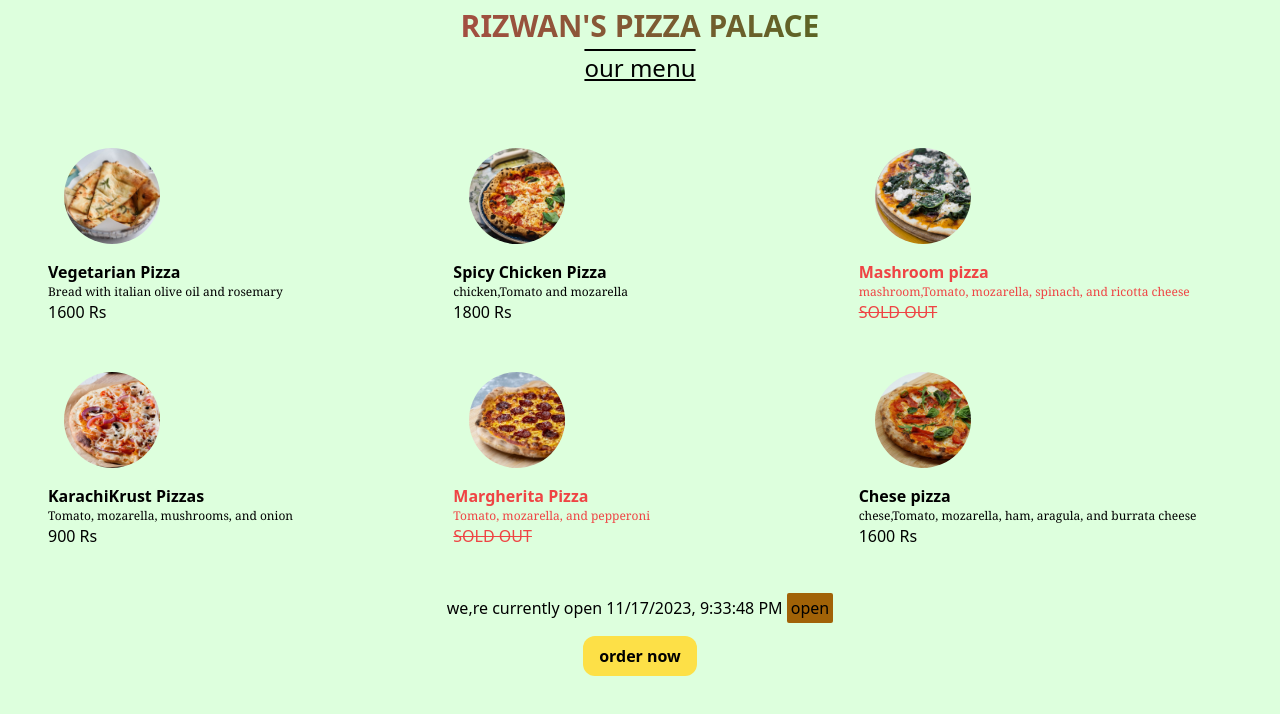
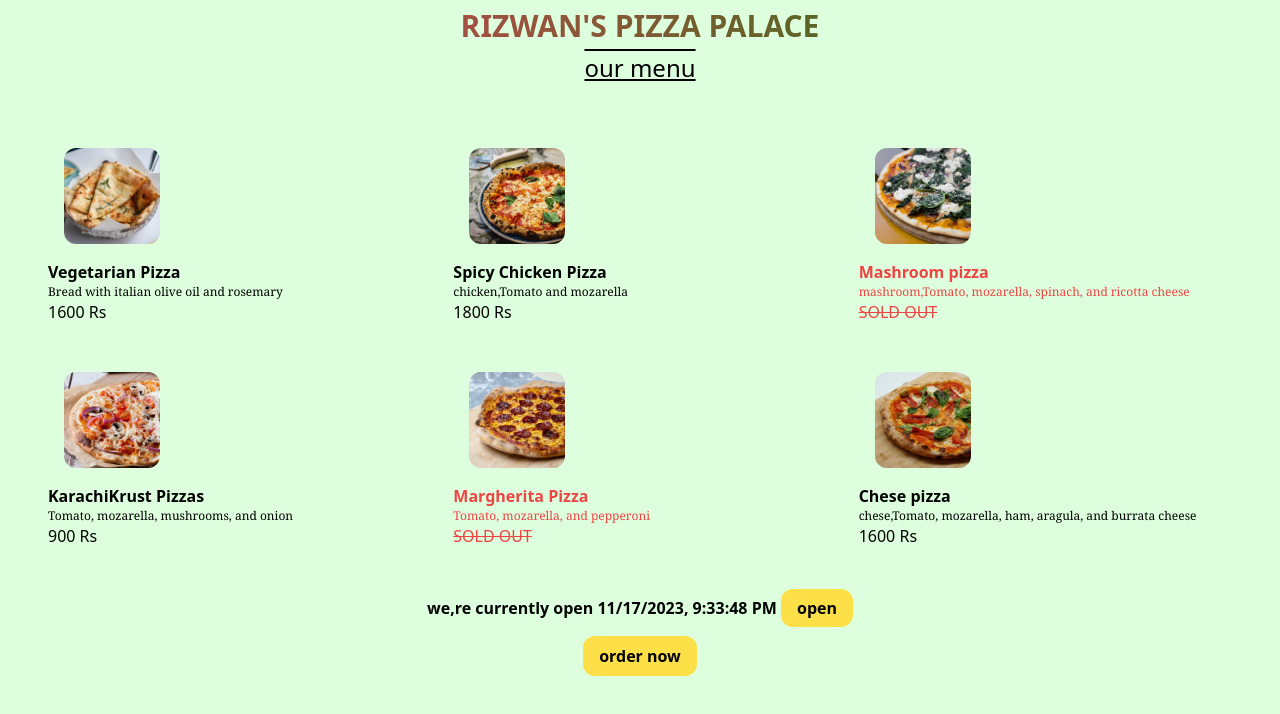
Before and after one commit to rizwan-signon/simple-pizza-shop-UI, a React (Vite) app: page / in a window 1280 px wide. Shown: the top 714 px of the page. Built offline with nearby package versions, Linux system fonts and the light colour scheme.

Commit message:
FINALLY THE PROJECT UI IS READY SO ENJOY IT

```diff
--- a/index.html
+++ b/index.html
@@ -4,7 +4,7 @@
     <meta charset="UTF-8" />
 
     <meta name="viewport" content="width=device-width, initial-scale=1.0" />
-    <title>Rizwan,s pizza palace</title>
+    <title>Rizwan's pizza palace</title>
   </head>
   <body>
     <div id="root"></div>
--- a/src/Footer.jsx
+++ b/src/Footer.jsx
@@ -1,16 +1,19 @@
-import React from "react";
+import { React, useEffect, useState } from "react";
 export default function Footer() {
   const hour = new Date().getHours();
   const open = 8;
   const closed = 22;
   const isOpen = hour >= open && hour <= closed;
-
   const timing = isOpen ? "open" : "closed";
   return (
     <div>
-      <h1 className="text-center m-4">
-        we,re currently open {new Date().toLocaleString()}{" "}
-        <span className=" bg-yellow-700 inline text-bold p-1 rounded-sm">
+      <h1 className="text-center m-4 font-bold">
+        we,re currently {timing} {new Date().toLocaleString()}{" "}
+        <span
+          className={` bg-yellow-300 font-bold inline text-bold px-4 py-2 rounded-xl ${
+            isOpen ? " bg-green-500" : " bg-red-700"
+          }`}
+        >
           {timing}
         </span>
       </h1>
--- a/src/Pizza.jsx
+++ b/src/Pizza.jsx
@@ -51,7 +51,7 @@ export default function Pizza() {
         return (
           <div className={` m-4 ${pizza.soldOut ? " text-red-500" : ""} `}>
             <img
-              className="h-32 w-32 rounded-full scale-75 hover:scale-100 ease-in duration-100"
+              className="h-32 w-32 rounded-2xl scale-75 hover:scale-100 ease-in duration-100"
               src={pizza.photoName}
               alt="not found"
             />
```
